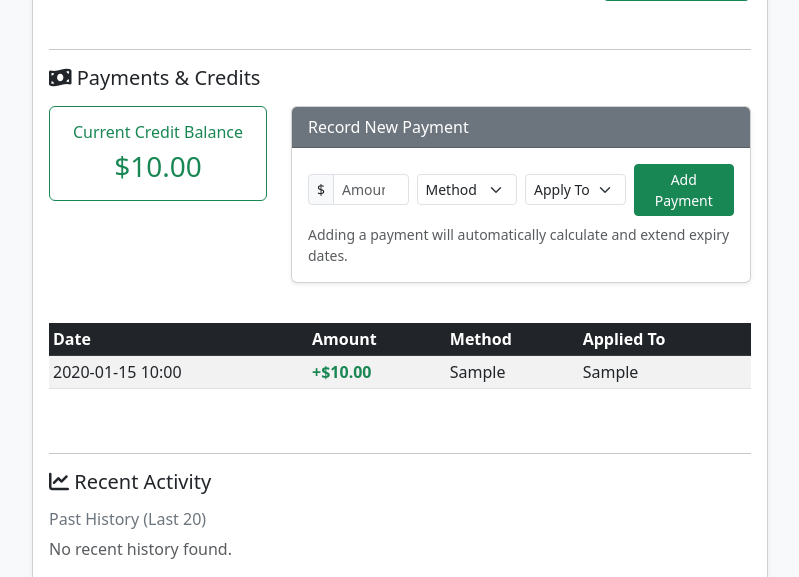
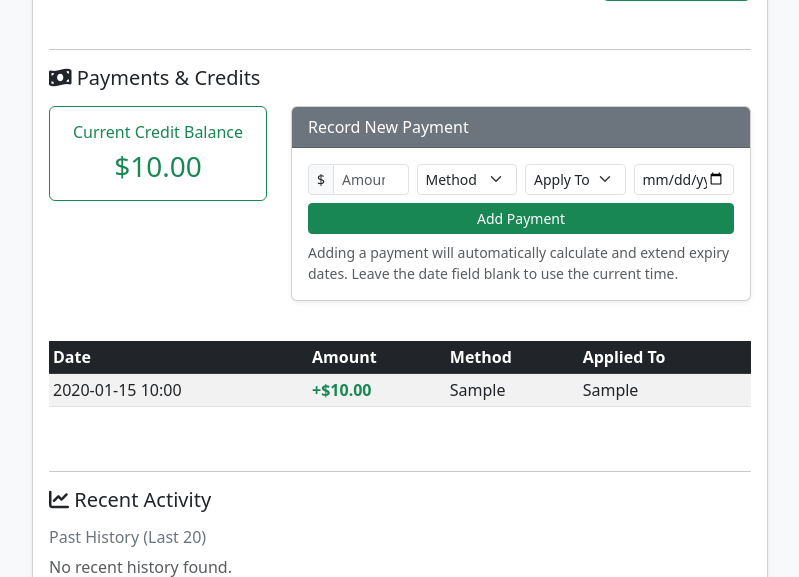
Before and after one commit to crazyman62/sub-monitor, a Flask app: page /user/1 in a window 1280 px wide. Shown: the part 975-1552 px from the top of the page, without its empty margins (50-849 px from the left). Run offline with Flask 3, Linux system fonts and the light colour scheme; tables that the repository leaves empty hold one stand-in row (values such as "Sample post").

Commit message:
feat: Allow users to backdate payments when recording new ones
Co-authored-by: crazyman62 <9952741+crazyman62@users.noreply.github.com>

```diff
--- a/app/routes.py
+++ b/app/routes.py
@@ -205,9 +205,17 @@ def user_details(user_id):
                 amount = float(request.form.get('payment_amount', 0))
                 method = request.form.get('payment_method')
                 service_applied = request.form.get('service_applied')
+                payment_date_str = request.form.get('payment_date')
+
+                payment_date = datetime.utcnow()
+                if payment_date_str:
+                    try:
+                        payment_date = datetime.strptime(payment_date_str, '%Y-%m-%dT%H:%M')
+                    except ValueError:
+                        pass
 
                 if amount > 0:
-                    payment = Payment(user_id=user.id, amount=amount, method=method, service_applied=service_applied)
+                    payment = Payment(user_id=user.id, amount=amount, method=method, service_applied=service_applied, date=payment_date)
                     db.session.add(payment)
 
                     user.credit_balance = (user.credit_balance or 0.0) + amount
--- a/app/templates/user_details.html
+++ b/app/templates/user_details.html
@@ -154,7 +154,7 @@
                             <div class="card-header bg-secondary text-white">Record New Payment</div>
                             <div class="card-body">
                                 <form method="POST">
-                                    <div class="row g-2 align-items-center">
+                                    <div class="row g-2 align-items-center mb-2">
                                         <div class="col-md-3">
                                             <div class="input-group input-group-sm">
                                                 <span class="input-group-text">$</span>
@@ -179,11 +179,16 @@
                                                 <option value="IPTV">IPTV Only</option>
                                             </select>
                                         </div>
-                                        <div class="col-md-3 text-end">
+                                        <div class="col-md-3">
+                                            <input type="datetime-local" class="form-control form-control-sm" name="payment_date" title="Leave blank for current time">
+                                        </div>
+                                    </div>
+                                    <div class="row g-2 align-items-center">
+                                        <div class="col-md-12 text-end">
                                             <button type="submit" name="record_payment" value="true" class="btn btn-sm btn-success w-100">Add Payment</button>
                                         </div>
                                     </div>
-                                    <small class="text-muted d-block mt-2">Adding a payment will automatically calculate and extend expiry dates.</small>
+                                    <small class="text-muted d-block mt-2">Adding a payment will automatically calculate and extend expiry dates. Leave the date field blank to use the current time.</small>
                                 </form>
                             </div>
                         </div>
```
Also changed, not shown: test_payment.py (+9 -0 lines).
